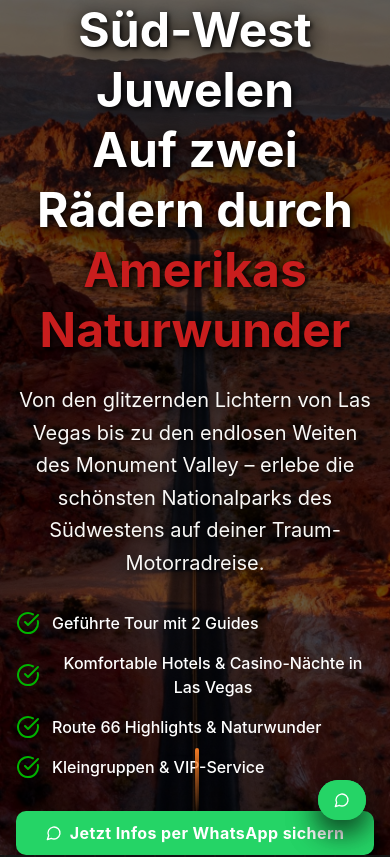
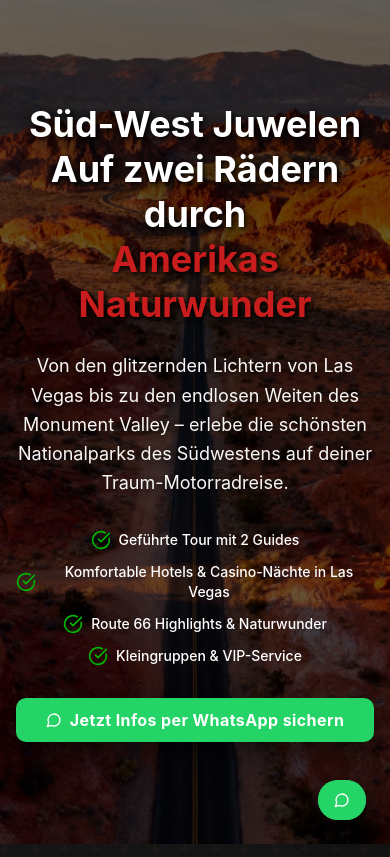
Before and after one commit to langelchristian23-dev/southwest-jewel-ride, a React (Vite) app: page / in a window 390 px wide. Shown: the top 857 px of the page. Built offline with nearby package versions, Linux system fonts and the light colour scheme; the HTML template or start-up script is replaced by a standard one.

Commit message:
Refine hero section layout

```diff
--- a/src/components/HeroSection.tsx
+++ b/src/components/HeroSection.tsx
@@ -18,8 +18,8 @@ export function HeroSection() {
 
       {/* Content */}
       <div className="relative z-20 container mx-auto px-4 min-h-screen flex items-center justify-center">
-        <div className="max-w-5xl mx-auto text-center animate-slide-up">
-            <h1 className="text-5xl md:text-7xl lg:text-8xl font-bold mb-6 text-epic leading-tight">
+        <div className="max-w-5xl mx-auto text-center animate-slide-up py-12">
+            <h1 className="text-4xl md:text-5xl lg:text-6xl font-bold mb-6 text-epic leading-tight">
               <span className="text-pure-white drop-shadow-[0_2px_10px_rgba(0,0,0,0.8)]">Süd-West Juwelen</span>
               <br />
               <span className="text-pure-white drop-shadow-[0_2px_10px_rgba(0,0,0,0.8)]">Auf zwei Rädern durch</span>
@@ -27,22 +27,22 @@ export function HeroSection() {
               <span className="text-canyon-red drop-shadow-[0_2px_10px_rgba(0,0,0,0.8)]">Amerikas Naturwunder</span>
             </h1>
 
-            <p className="text-xl md:text-2xl mb-8 text-off-white leading-relaxed drop-shadow-[0_2px_6px_rgba(0,0,0,0.9)]">
+            <p className="text-lg md:text-xl mb-8 text-off-white leading-relaxed drop-shadow-[0_2px_6px_rgba(0,0,0,0.9)] max-w-3xl mx-auto">
               Von den glitzernden Lichtern von Las Vegas bis zu den endlosen Weiten des Monument Valley –
               erlebe die schönsten Nationalparks des Südwestens auf deiner Traum-Motorradreise.
             </p>
 
             {/* USP Bullet Points */}
-            <div className="grid grid-cols-1 md:grid-cols-2 gap-4 mb-8">
+            <div className="grid grid-cols-1 sm:grid-cols-2 gap-3 md:gap-4 mb-8 max-w-2xl mx-auto">
               {[
                 "Geführte Tour mit 2 Guides",
                 "Komfortable Hotels & Casino-Nächte in Las Vegas",
                 "Route 66 Highlights & Naturwunder",
                 "Kleingruppen & VIP-Service"
               ].map((usp, index) => (
-                <div key={index} className="flex items-center space-x-3">
-                  <CheckCircle className="w-6 h-6 text-neon-green flex-shrink-0" />
-                  <span className="text-pure-white font-medium">{usp}</span>
+                <div key={index} className="flex items-center justify-center space-x-2">
+                  <CheckCircle className="w-5 h-5 text-neon-green flex-shrink-0" />
+                  <span className="text-pure-white font-medium text-sm md:text-base">{usp}</span>
                 </div>
               ))}
             </div>
@@ -59,8 +59,8 @@ export function HeroSection() {
       </div>
 
       {/* Floating Elements */}
-      <div className="absolute bottom-10 left-1/2 transform -translate-x-1/2 z-20 animate-float">
-        <div className="w-1 h-16 bg-gradient-to-b from-sunset-orange to-transparent rounded-full"></div>
+      <div className="absolute bottom-8 left-1/2 transform -translate-x-1/2 z-20 animate-float hidden md:block">
+        <div className="w-1 h-12 bg-gradient-to-b from-sunset-orange to-transparent rounded-full"></div>
       </div>
     </section>
   );
```
